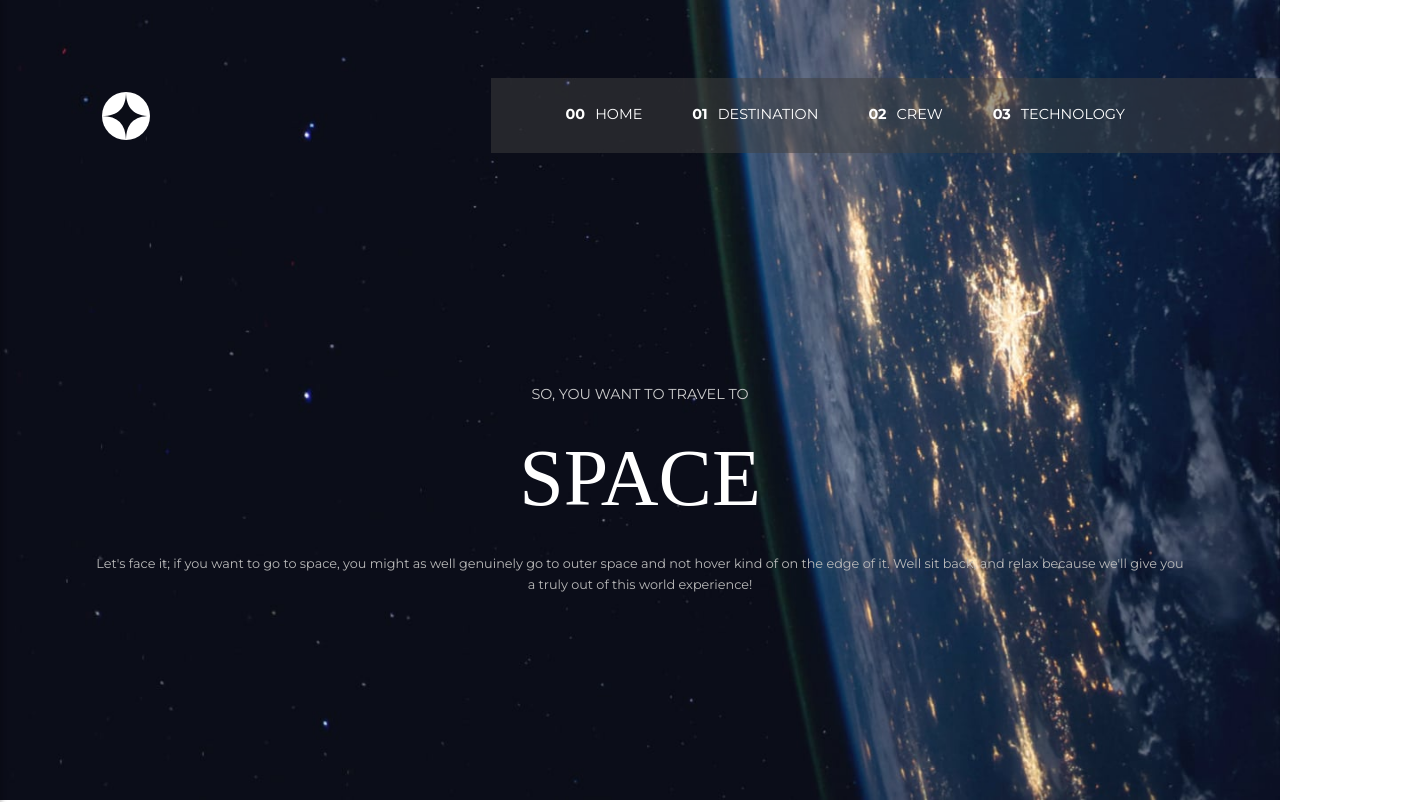
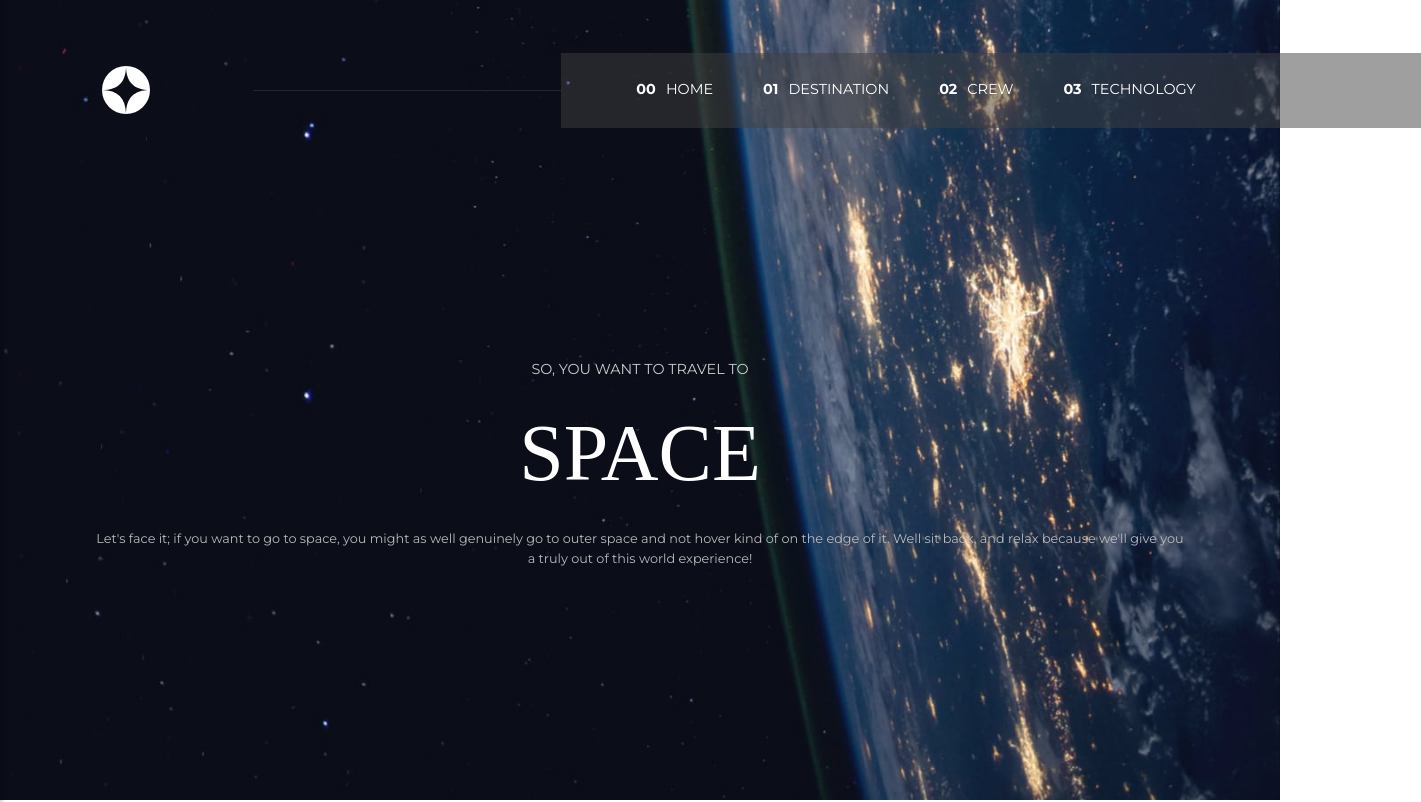
Before and after one commit to darrk-heart/space-voyage-hub_final, a React (Create React App) app: page / in a window 1280 px wide. Shown: the top 802 px of the page, 1421 px wide, since content can reach past the window. Built offline with nearby package versions, Linux system fonts and the light colour scheme; a web font is replaced by a local one.

Commit message:
controls done

```diff
--- a/src/Components/Control/Control.jsx
+++ b/src/Components/Control/Control.jsx
@@ -26,7 +26,7 @@ function Control({ setActiveComponent }) {
         className={styles.icon}
       />
       <div className={styles.tabletViewControl}>
-        <div></div>
+        <div className={styles.line}>.</div>
         <ul className={styles.lists}>
           <li onClick={() => handleMenuItemClick("Home")}>
             <h4>00 </h4>
--- a/src/Components/Control/Control.module.css
+++ b/src/Components/Control/Control.module.css
@@ -54,17 +54,20 @@
   /* Laptop-specific styles */
   .controls {
     width: 100%;
-    padding-top: 5%;
+    padding-top: 3%;
+    justify-content: space-between;
   }
   .logo {
-    padding: 0 0 0 8%;
+    padding: 0 8% 0 8%;
   }
   .icon {
     display: none;
   }
 
   .tabletViewControl {
-    display: block;
+    display: flex;
+    align-items: center;
+    width: 90%;
   }
   .lists {
     list-style-type: none;
@@ -72,7 +75,7 @@
     font-family: "Montserrat", sans-serif;
     font-size: 0.9rem;
     background-color: rgba(64, 64, 64, 0.5);
-    padding: 0 130px 0 50px;
+    padding: 0 200px 0 50px;
   }
   .lists h4 {
     margin: 0 10px 0 0;
@@ -87,4 +90,10 @@
     border-bottom: 3px solid white;
     cursor: pointer;
   }
+  .line {
+    background-color: rgba(64, 64, 64, 0.5);
+    padding: 0 15%;
+    height: 1.5px;
+    font-size: 0.1rem;
+  }
 }
```
